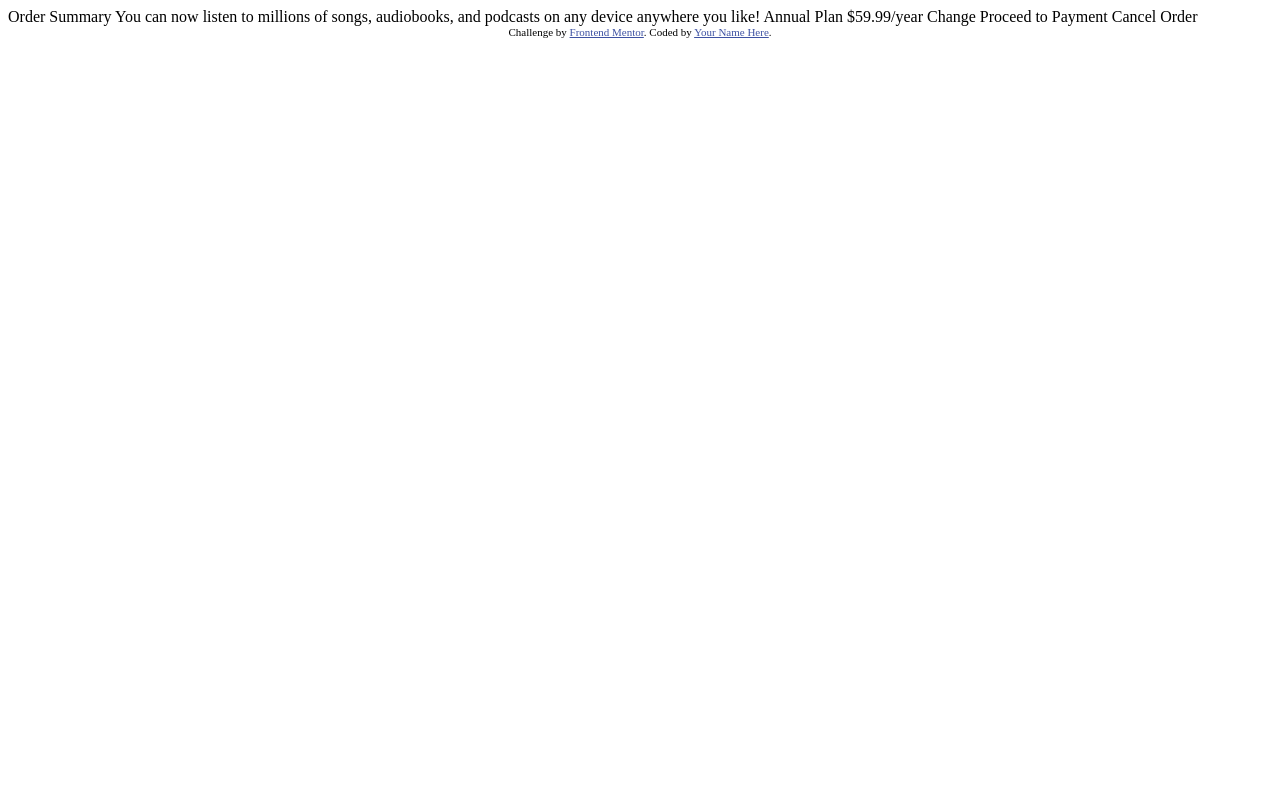
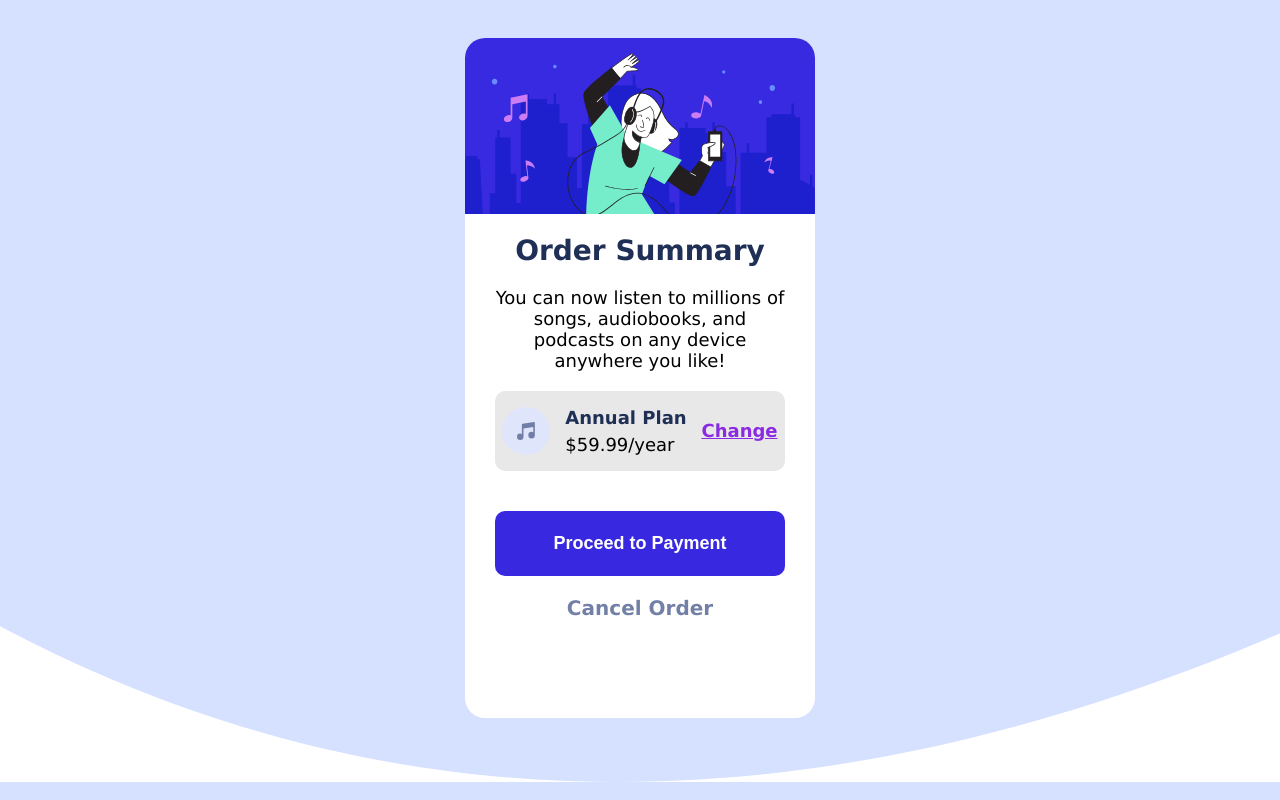
Before and after one commit to FranciscoJunior12/order-summary-component-main, a plain HTML site: page index.html in a window 1280 px wide. Drawn offline with Linux system fonts and the light colour scheme; a web font is replaced by a local one.

Commit message:
upload da versão final
Conclusão do desafio.

```diff
--- a/index.html
+++ b/index.html
@@ -1,37 +1,55 @@
 <!DOCTYPE html>
 <html lang="en">
+
 <head>
   <meta charset="UTF-8">
-  <meta name="viewport" content="width=device-width, initial-scale=1.0"> <!-- displays site properly based on user's device -->
+  <meta name="viewport" content="width=device-width, initial-scale=1.0">
+  <!-- displays site properly based on user's device -->
 
+  <link rel="stylesheet" href="style.css">
   <link rel="icon" type="image/png" sizes="32x32" href="./images/favicon-32x32.png">
 
   <title>Frontend Mentor | Order summary card</title>
 
-  <!-- Feel free to remove these styles or customise in your own stylesheet 👍 -->
-  <style>
-    .attribution { font-size: 11px; text-align: center; }
-    .attribution a { color: hsl(228, 45%, 44%); }
-  </style>
+
+
 </head>
+
 <body>
+  <div class="main">
 
-  Order Summary
+    <div class="container border-top border-bottom"> <!--inicio do container-->
 
-  You can now listen to millions of songs, audiobooks, and podcasts on any
-  device anywhere you like!
+      <div> <img class="imagem border-top" src="images/illustration-hero.svg " alt=" imagem de um buneco estutando musica"></div>
 
-  Annual Plan
-  $59.99/year
+      <div class="texto">
+        <h1><span>Order Summary</span></h1>
+        <p>
+          You can now listen to millions of songs, audiobooks, and podcasts on any
+          device anywhere you like!
+        </p>
+      </div>
 
-  Change
+      <div class="div-music border">
+        <img src="images/icon-music.svg" alt="icon de musica">
+        <div class="div-preco">
+          <span>
+            <p>Annual Plan</p>
+          </span>
+          <p>$59.99/year</p>
+        </div>
+        <a href="#">Change</a>
+      </div>
 
-  Proceed to Payment
-  Cancel Order
+      <button class="border">Proceed to Payment</button>
 
-  <div class="attribution">
-    Challenge by <a href="https://www.frontendmentor.io?ref=challenge" target="_blank">Frontend Mentor</a>.
-    Coded by <a href="#">Your Name Here</a>.
+      <div id="div"><a href="#">Cancel Order</a></div>
+
+    </div> <!--fim da div container-->
+
   </div>
+
+
 </body>
+
 </html>
--- /dev/null
+++ b/style.css
@@ -0,0 +1,224 @@
+@import url(https://fonts.google.com/specimen/Red+Hat+Display);
+
+
+* {
+    margin: 0;
+    padding: 0;
+}
+
+body {
+    font-size: 18px;
+    background: url(images/pattern-background-mobile.svg);
+    background-size: cover;
+    background-attachment: fixed;
+    font-family: 'Lucida Sans', 'Lucida Sans Regular', 'Lucida Grande', 'Lucida Sans Unicode', Geneva, Verdana, sans-serif
+}
+
+.main {
+
+    display: flex;
+    justify-content: center;
+}
+
+.border {
+
+    border-top-right-radius: 10px;
+    border-top-left-radius: 10px;
+    border-bottom-left-radius: 10px;
+    border-bottom-right-radius: 10px;
+}
+
+.border-top {
+    border-top-right-radius: 20px;
+    border-top-left-radius: 20px;
+}
+
+.border-bottom {
+    border-bottom-left-radius: 20px;
+    border-bottom-right-radius: 20px;
+}
+
+
+.container {
+
+    display: flex;
+    flex-direction: column;
+    height: 85vh;
+    width: 350px;
+    background-color: white;
+    margin-top: 15%;
+
+}
+
+.imagem {
+
+    width: 100%;
+    height: 100%;
+
+
+}
+
+.texto {
+
+    display: flex;
+    flex-direction: column;
+    text-align: center;
+    margin: 20px 30px 20px 30px;
+
+
+}
+
+.texto h1 {
+    font-size: 28px;
+    font-weight: bold;
+    margin-bottom: 20px;
+}
+
+.texto p {
+    font-size: 18px;
+
+}
+
+.div-music {
+
+    display: flex;
+    justify-content: space-around;
+    background-color: #e8e8e8;
+    margin: 0px 30px 20px 30px;
+    align-items: center;
+    height: 80px;
+}
+
+.div-music a {
+    color: blueviolet;
+    font-weight: bold;
+}
+
+.div-preco {
+    display: flex;
+    flex-direction: column;
+    gap: 6px;
+
+
+}
+
+span {
+    font-weight: bold;
+    color: hsl(223, 47%, 23%);
+
+}
+
+button {
+    height: 65px;
+    margin: 20px 30px 20px 30px;
+    background-color: hsl(245, 75%, 52%);
+    color: white;
+    font-weight: bold;
+    border-color: transparent;
+    font-size: 18px;
+}
+
+#div {
+    display: flex;
+    justify-content: center;
+    margin-bottom: 10px;
+
+}
+
+#div a {
+
+    text-decoration: none;
+    font-size: 20px;
+    color: hsl(224, 23%, 55%);
+    font-weight: bold;
+
+}
+
+
+
+
+
+
+
+
+
+/*Smartphone Landscape-----------------------------------------------------------------------------------------------*/
+@media(min-width:576px) {
+
+    .container {
+
+
+        height: 100%;
+        width: 450px;
+        margin-top: 5%;
+        margin-bottom: 5%;
+
+    }
+
+    #div {
+        margin-bottom: 15px;
+    }
+
+
+
+
+}
+
+
+
+
+
+
+/*Tablet
+portrait-----------------------------------------------------------------------------------------------------*/
+@media(min-width:768px) {
+
+
+    .container {
+
+        margin-top: 25%;
+
+
+
+    }
+
+}
+
+
+
+
+
+/* Tablet Landscape-------------------------------------------------------------------------------------------------------*/
+
+@media(min-width:992px) {
+
+
+    .container {
+
+        margin-top: 5%;
+
+
+    }
+
+}
+
+
+
+/*PC--------------------------------------------------------------------------------------------------------------------*/
+
+@media(min-width:1200px) {
+
+
+    .container {
+        margin-top: 3%;
+        height: 85vh;
+        width: 350px;
+
+    }
+
+    body {
+
+        background: url(images/pattern-background-desktop.svg);
+        background-size: cover;
+    }
+}
```
